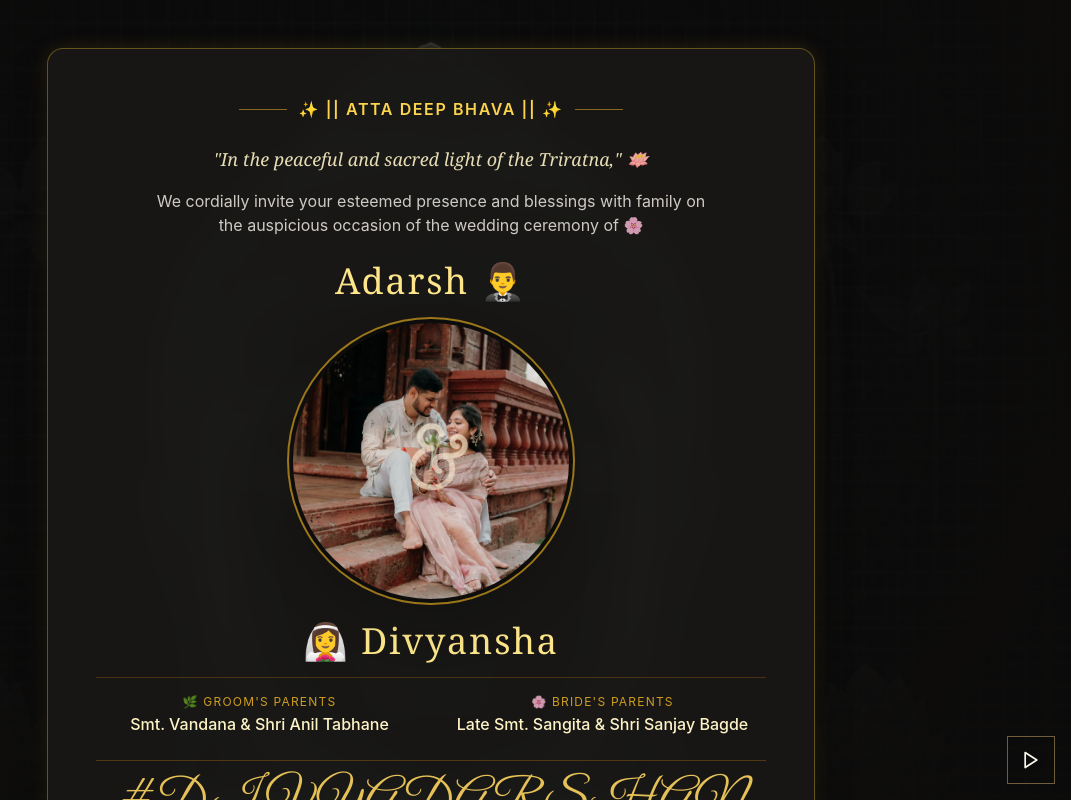
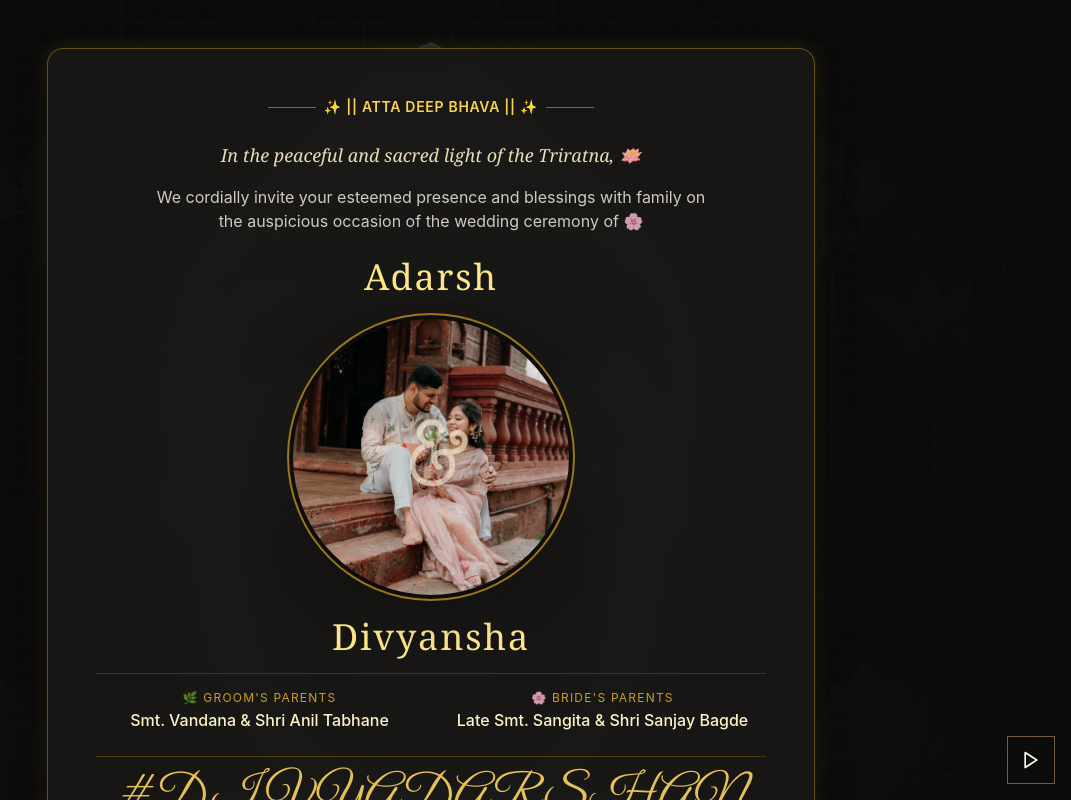
Before and after one commit to Adoniskingx/AD, a React (Vite) app in the folder adarsh-divyansha-wedding/: page / in a window 1280 px wide. Shown: the top 800 px of the page, without its empty margins (209-1280 px from the left). Built offline with nearby package versions, Linux system fonts and the light colour scheme.

Commit message:
Refactor Hero component for text clarity
Updated Hero component to remove emojis and improve text alignment.

```diff
--- a/adarsh-divyansha-wedding/src/components/Hero.tsx
+++ b/adarsh-divyansha-wedding/src/components/Hero.tsx
@@ -7,29 +7,29 @@ export const Hero: React.FC = () => {
     <section className="relative min-h-screen flex items-center justify-center px-4 py-12">
       <div className="w-full max-w-3xl mx-auto card-dark-gold rounded-2xl p-6 md:p-12 text-center relative overflow-hidden shadow-2xl">
 
-        {/* Top Motto with Emojis */}
-        <div className="flex items-center justify-center space-x-3 mb-6">
-          <div className="h-[1px] w-12 bg-amber-400/50"></div>
-          <span className="text-amber-300 tracking-widest text-sm md:text-base uppercase font-semibold flex items-center gap-2">
+        {/* Top Motto: Single-line alignment with sparkles */}
+        <div className="flex items-center justify-center space-x-2 mb-6">
+          <div className="h-[1px] w-8 md:w-12 bg-amber-400/50"></div>
+          <span className="text-amber-300 tracking-wider text-xs md:text-sm uppercase font-semibold whitespace-nowrap">
             ✨ {weddingData.hero.motto} ✨
           </span>
-          <div className="h-[1px] w-12 bg-amber-400/50"></div>
+          <div className="h-[1px] w-8 md:w-12 bg-amber-400/50"></div>
         </div>
 
-        {/* Blessing Text with Emoji */}
+        {/* Blessing Text (Inverted commas removed) */}
         <p className="text-amber-100/90 italic font-serif text-base md:text-lg mb-4">
-          "{weddingData.hero.blessing}" 🪷
+          {weddingData.hero.blessing} 🪷
         </p>
 
-        {/* Invitation Message with Emoji */}
+        {/* Invitation Message */}
         <p className="text-[#FDF8F0]/80 text-sm md:text-base leading-relaxed max-w-xl mx-auto mb-6">
           {weddingData.hero.invitationText} 🌸
         </p>
 
-        {/* Adarsh Name with Emoji */}
+        {/* Adarsh Name (Emojis removed) */}
         <div className="mt-4 mb-2">
           <h2 className="text-3xl md:text-4xl font-serif text-amber-200 tracking-wider">
-            {weddingData.couple.groom} 🤵‍♂️
+            {weddingData.couple.groom}
           </h2>
         </div>
 
@@ -46,10 +46,10 @@ export const Hero: React.FC = () => {
           </div>
         )}
 
-        {/* Divyansha Name with Emoji */}
+        {/* Divyansha Name (Emojis removed) */}
         <div className="mt-2 mb-4">
           <h2 className="text-3xl md:text-4xl font-serif text-amber-200 tracking-wider">
-            👰‍♀️ {weddingData.couple.bride}
+            {weddingData.couple.bride}
           </h2>
         </div>
 
@@ -67,7 +67,7 @@ export const Hero: React.FC = () => {
           </div>
         </div>
 
-        {/* Hashtag / Main Title with Trendy Script Font & Emoji */}
+        {/* Hashtag / Main Title (Bradley Hand style font) */}
         <div className="my-6 py-4 border-y border-amber-500/25">
           <h1 className="text-4xl md:text-5xl font-script text-gold tracking-wider">
             {weddingData.hero.title} 💖
```
